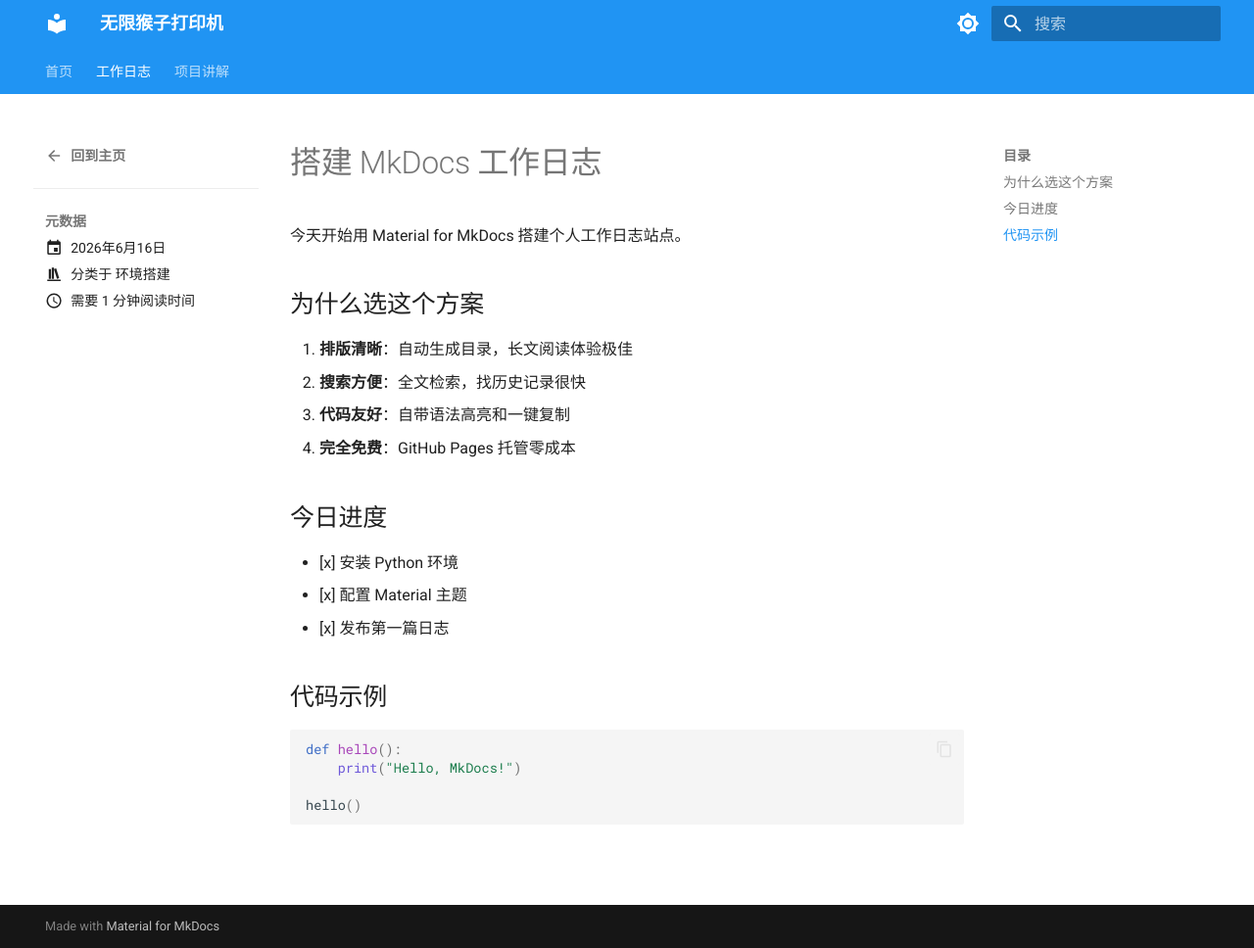
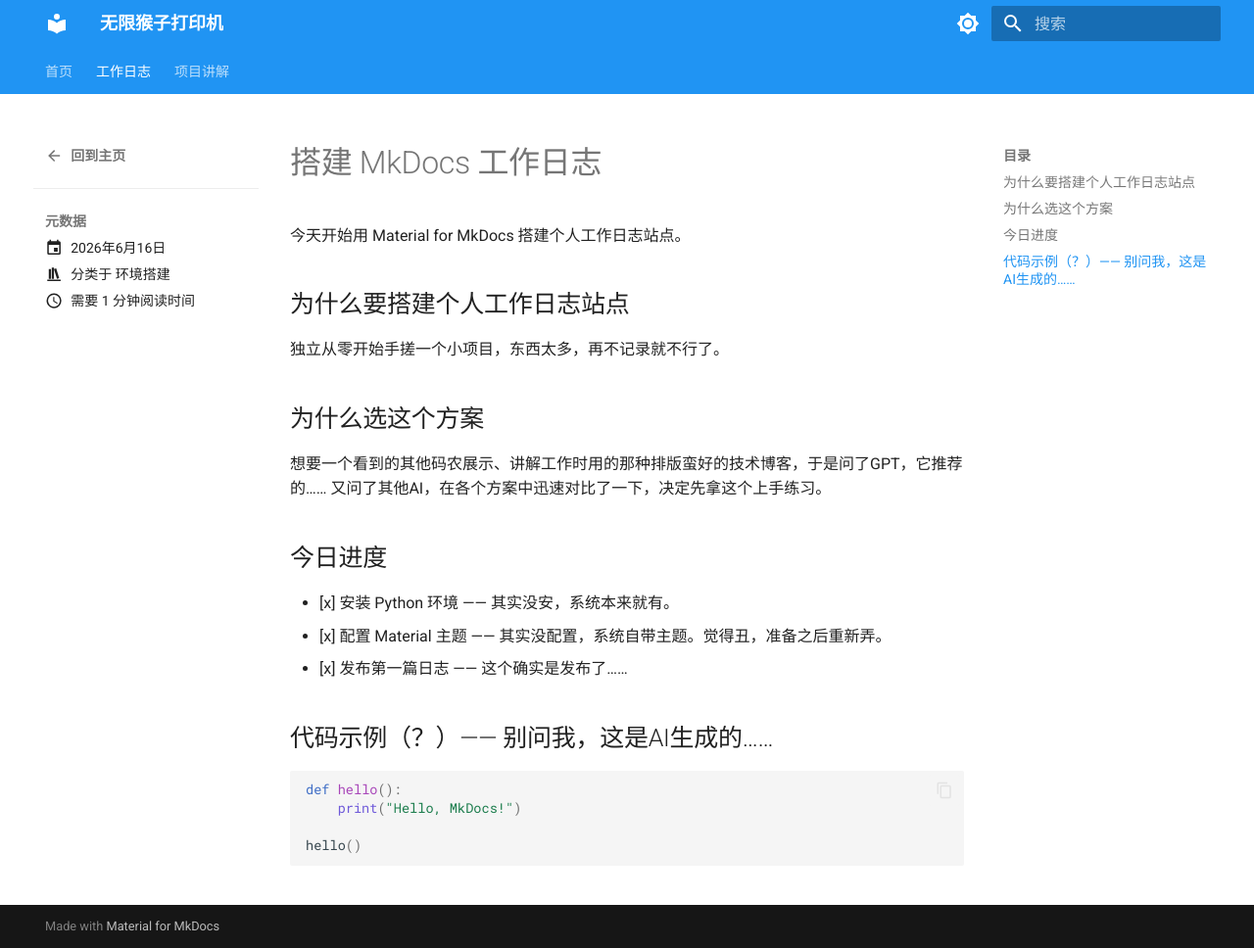
Before and after one commit to Page67/fakespeare, an MkDocs documentation site: the page built from docs/blog/posts/2026-06-16-hello.md, in a window 1280 px wide and 968 px high. Shown: the whole window at 98% size. Built offline with MkDocs 1.6.1 and Material for MkDocs 9.7.7, drawn with Linux system fonts in a browser that asks for light colours.

Commit message:
改名后重新连接，并修改文档。

````diff
--- a/docs/blog/posts/2026-06-16-hello.md
+++ b/docs/blog/posts/2026-06-16-hello.md
@@ -12,20 +12,22 @@ tags:
 
 今天开始用 Material for MkDocs 搭建个人工作日志站点。
 
+## 为什么要搭建个人工作日志站点
+
+独立从零开始手搓一个小项目，东西太多，再不记录就不行了。
+
 ## 为什么选这个方案
 
-1. **排版清晰**：自动生成目录，长文阅读体验极佳
-2. **搜索方便**：全文检索，找历史记录很快
-3. **代码友好**：自带语法高亮和一键复制
-4. **完全免费**：GitHub Pages 托管零成本
+想要一个看到的其他码农展示、讲解工作时用的那种排版蛮好的技术博客，于是问了GPT，它推荐的……
+又问了其他AI，在各个方案中迅速对比了一下，决定先拿这个上手练习。
 
 ## 今日进度
 
-- [x] 安装 Python 环境
-- [x] 配置 Material 主题
-- [x] 发布第一篇日志
+- [x] 安装 Python 环境 —— 其实没安，系统本来就有。
+- [x] 配置 Material 主题 —— 其实没配置，系统自带主题。觉得丑，准备之后重新弄。
+- [x] 发布第一篇日志 —— 这个确实是发布了……
 
-## 代码示例
+## 代码示例（？）—— 别问我，这是AI生成的……
 
 ```python
 def hello():
````
Also changed, not shown: docs/blog/posts/2026-06-24-name.md (added, +46 -0 lines).
